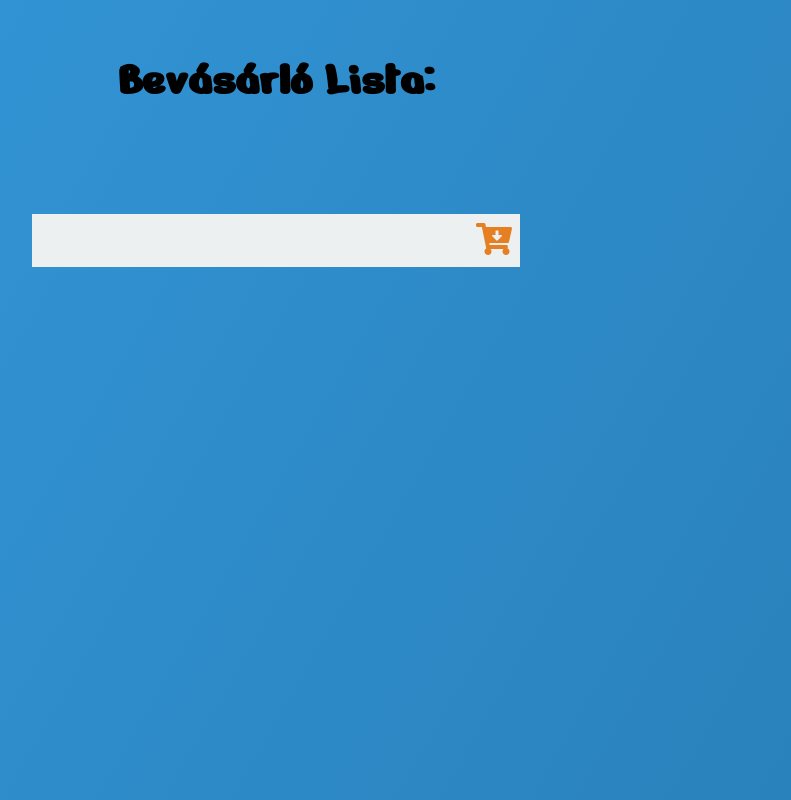
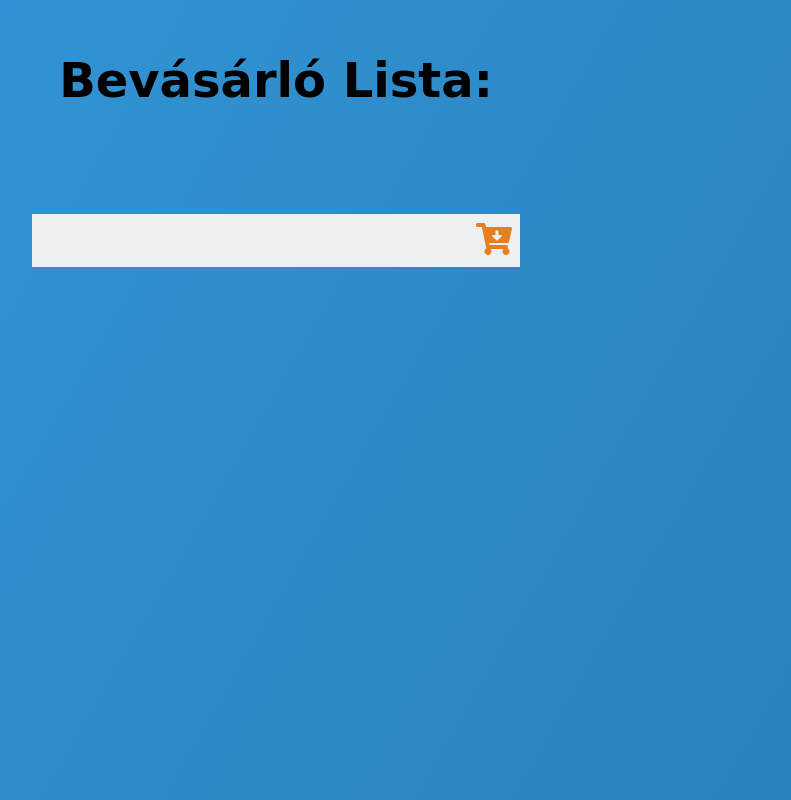
Before and after one commit to rolandbudai/shoppinglist, a plain HTML site: page index.html in a window 1280 px wide. Shown: the whole page, without its empty margins (364-1155 px from the left). Drawn offline with Linux system fonts and the light colour scheme.

Commit message:
Update style.css

```diff
--- a/style.css
+++ b/style.css
@@ -19,7 +19,7 @@
 
 body{
     background-image: linear-gradient(120deg,var(--bg1),var(--bg2));
-    font-family: 'Nerko One', cursive;
+    font-family: cursive;
     min-height: 100vh;
     max-width: 100vw;
 }
```
